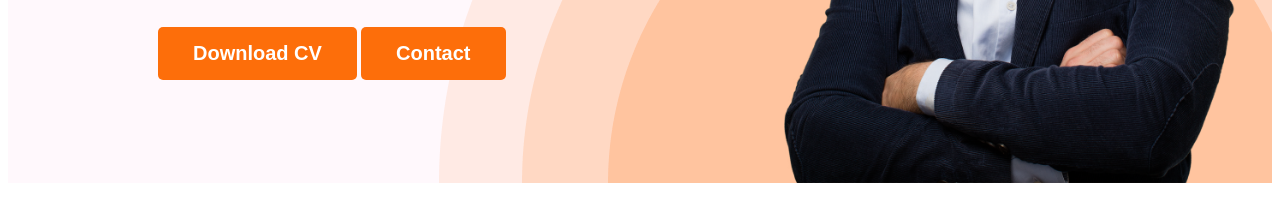
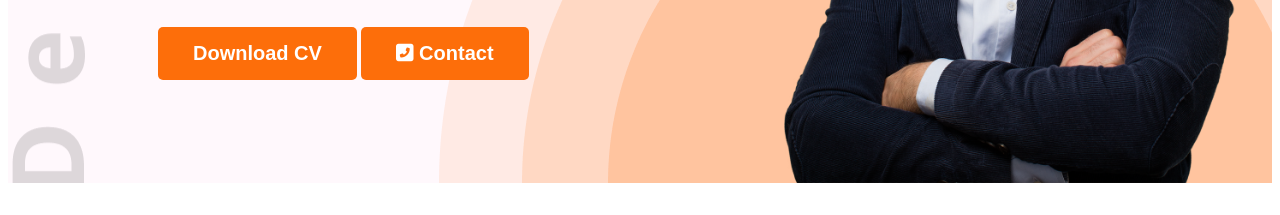
Before and after one commit to KHAIRAHMED/portfolio-web, a plain HTML site: page index.html in a window 1280 px wide. Shown: the part 585-800 px from the top of the page. Drawn offline with nearby package versions, Linux system fonts and the light colour scheme.

Commit message:
added last time

```diff
--- a/index.html
+++ b/index.html
@@ -8,6 +8,7 @@
 <link rel="preconnect" href="https://fonts.gstatic.com" crossorigin>
 <link href="https://fonts.googleapis.com/css2?family=Open+Sans:ital,wght@0,300..800;1,300..800&display=swap" rel="stylesheet">
     <link rel="stylesheet" href="styles/style.css">
+    <script src="https://kit.fontawesome.com/0aabb49f32.js" crossorigin="anonymous"></script>
 </head>
 <body>
     <header class="header">
@@ -25,7 +26,7 @@
             <h1 class="banner-title">Mary Hardy</h1>
             <p class="banner-description">Lorem ipsum dolor sit amet consectetur adipisicing elit. Animi autem eum nostrum ut unde quidem deleniti.</p>
             <button class="btn-primary">Download CV</button>
-            <button class="btn-primary">Contact</button>
+            <button class="btn-primary"><i class="fa-solid fa-square-phone-flip"></i> Contact</button>
             </div>
             <img src="images/hardy.png" alt="" class="profile-pic">
         </div>
--- a/styles/style.css
+++ b/styles/style.css
@@ -44,9 +44,9 @@ nav a {
 }
 .header{
     background-color: #FFF8FC;
-    background-image: url(../images/header_bg.png);
+    background-image: url("../images/header_bg.png"),url("../images/developer.png");
     background-repeat: no-repeat;
-    background-position: bottom right;
+    background-position: bottom right,top left;
 }
 .banner{
     padding: 30px 30px 0px 150px;
```
